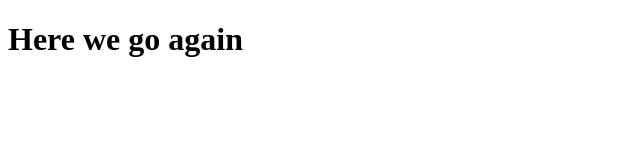
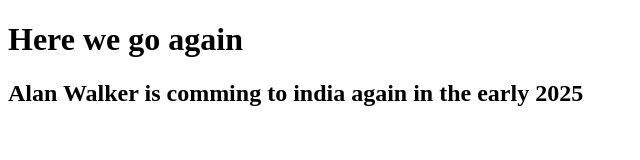
Before and after one commit to Vetri-78640/Trial-, a plain HTML site: page index.html in a window 1280 px wide. Shown: the whole page, without its empty margins (0-640 px from the left). Drawn offline with Linux system fonts and the light colour scheme.

Commit message:
index.html

```diff
--- a/index.html
+++ b/index.html
@@ -7,5 +7,6 @@
 </head>
 <body>
     <h1>Here we go again</h1>
+    <h2>Alan Walker is comming to india again in the early 2025</h2>
 </body>
 </html>
```
